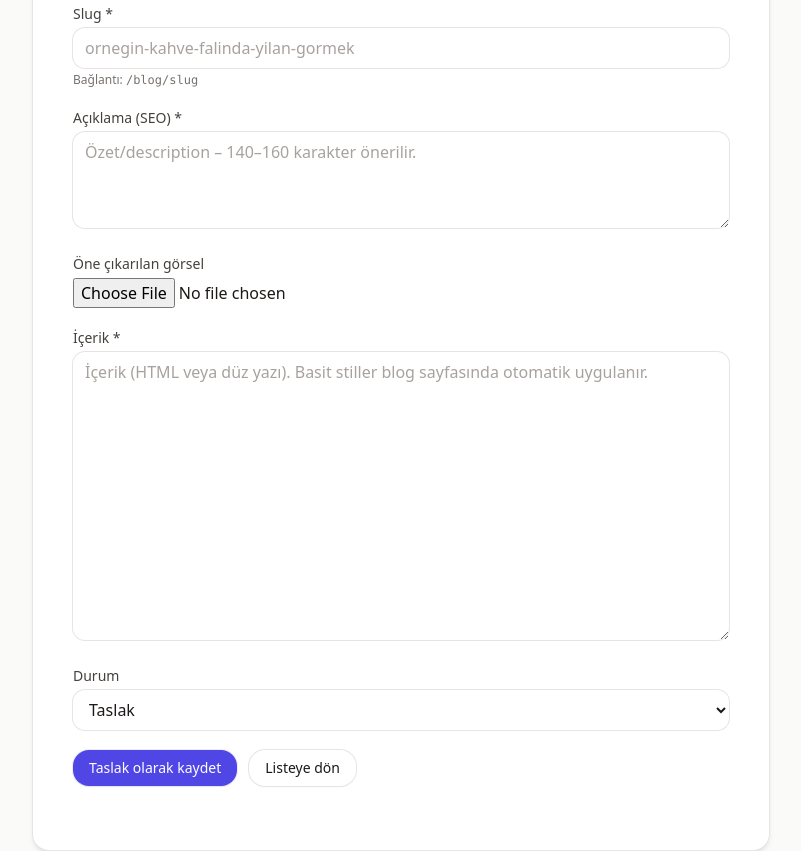
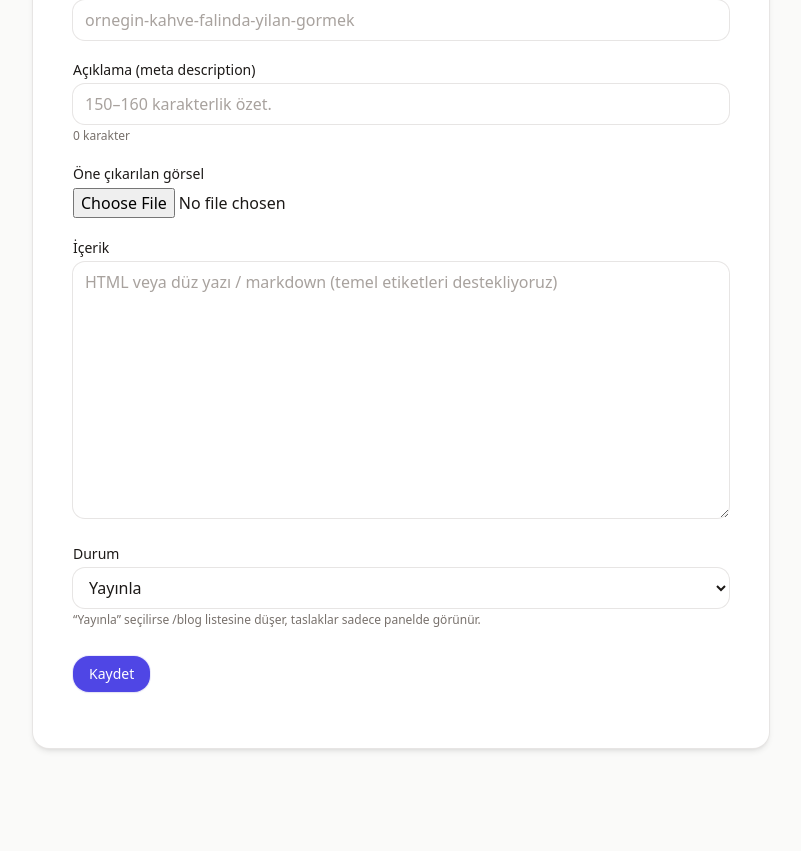
Before and after one commit to kuleliworks/kahve-fali, a Next.js app: page /panel/blog/yeni in a window 1280 px wide. Shown: the part 440-1291 px from the top of the page, without its empty margins (239-1040 px from the left). Built offline with nearby package versions, Linux system fonts and the light colour scheme.

Commit message:
Update NewPostClient.tsx

```diff
--- a/app/panel/blog/yeni/NewPostClient.tsx
+++ b/app/panel/blog/yeni/NewPostClient.tsx
@@ -1,25 +1,20 @@
 "use client";
 
-import { useEffect, useMemo, useRef, useState } from "react";
-import { useRouter } from "next/navigation";
+import { useState, useMemo } from "react";
+import { useRouter, useSearchParams } from "next/navigation";
 import BlogImageUpload from "@/components/BlogImageUpload";
 
-/** ---------- Yardımcılar ---------- */
-
-// Türkçe karakterleri normalize edip güvenli slug üret
-function normalizeTr(input: string): string {
+/** TR karakterleri normalize edip güvenli slug üretir */
+function slugifyTr(input: string) {
   const map: Record<string, string> = {
     ç: "c", ğ: "g", ı: "i", i: "i", İ: "i", ö: "o", ş: "s", ü: "u",
     Ç: "c", Ğ: "g", I: "i", Ö: "o", Ş: "s", Ü: "u",
   };
-  return input
+  const norm = input
     .split("")
     .map((ch) => map[ch] ?? ch)
     .join("");
-}
-
-function slugify(raw: string): string {
-  return normalizeTr(raw)
+  return norm
     .toLowerCase()
     .replace(/[^a-z0-9\s-]/g, "")
     .replace(/\s+/g, "-")
@@ -27,285 +22,223 @@ function slugify(raw: string): string {
     .replace(/^-+|-+$/g, "");
 }
 
-// fetch + timeout + güvenli JSON
-async function fetchJson<T = any>(
-  input: RequestInfo,
-  init: RequestInit = {},
-  timeoutMs = 15000
-): Promise<{ ok: boolean; status: number; data: T | null; error?: string }> {
-  const ctrl = new AbortController();
-  const id = setTimeout(() => ctrl.abort(), timeoutMs);
-
-  try {
-    const res = await fetch(input, { ...init, signal: ctrl.signal, cache: "no-store" });
-    const ct = res.headers.get("content-type") || "";
-    let data: any = null;
-
-    if (ct.includes("application/json")) {
-      try {
-        data = await res.json();
-      } catch {
-        data = null;
-      }
-    } else {
-      // JSON değilse metni alıp hata mesajı çıkar
-      const text = await res.text().catch(() => "");
-      data = text ? { message: text } : null;
-    }
-
-    return { ok: res.ok, status: res.status, data, error: (data as any)?.error };
-  } catch (err: any) {
-    return { ok: false, status: 0, data: null, error: err?.message || "İstek başarısız" };
-  } finally {
-    clearTimeout(id);
-  }
-}
-
-/** ---------- Tipler ---------- */
-type Status = "draft" | "pub";
-
-type FormState = {
+type PostDraft = {
   title: string;
   slug: string;
   description: string;
-  content: string; // HTML ya da düz yazı
-  status: Status;
-  image?: string; // upload sonucu URL
+  content: string; // HTML veya düz yazı
+  status: "draft" | "pub";
+  image?: string;
 };
 
-/** ---------- Bileşen ---------- */
 export default function NewPostClient() {
   const router = useRouter();
+  const sp = useSearchParams();
 
-  const [d, setD] = useState<FormState>({
-    title: "",
-    slug: "",
+  // ?title= ve ?slug= ile ön-doldurma (opsiyonel)
+  const initTitle = sp.get("title") || "";
+  const initSlug = sp.get("slug") || "";
+
+  const [d, setD] = useState<PostDraft>({
+    title: initTitle,
+    slug: initSlug ? slugifyTr(initSlug) : "",
     description: "",
     content: "",
-    status: "draft",
+    status: "pub",
     image: undefined,
   });
 
   const [saving, setSaving] = useState(false);
+  const [msg, setMsg] = useState<string | null>(null);
   const [err, setErr] = useState<string | null>(null);
-  const [okSlug, setOkSlug] = useState<string | null>(null); // başarı modalı
-  const [showConfirm, setShowConfirm] = useState(false);
 
-  // Başlığa göre slug önerisi (eğer kullanıcı slug alanını elle değiştirmediyse)
-  const userTouchedSlug = useRef(false);
-  useEffect(() => {
-    if (!userTouchedSlug.current) {
-      setD((p) => ({ ...p, slug: slugify(p.title || "") }));
-    }
-  }, [d.title]);
+  // Başlıktan otomatik slug öner
+  const suggestedSlug = useMemo(() => (d.title ? slugifyTr(d.title) : ""), [d.title]);
 
-  const valid = useMemo(() => {
-    if (!d.title.trim()) return false;
-    if (!d.slug.trim()) return false;
-    if (!d.description.trim()) return false;
-    if (!d.content.trim()) return false;
-    // Görsel opsiyonel, istiyorsan zorunlu yap: if (!d.image) return false;
-    return true;
-  }, [d]);
-
-  // Kaydet
-  const onSubmit = async (e: React.FormEvent) => {
+  async function handleSubmit(e: React.FormEvent) {
     e.preventDefault();
     if (saving) return;
+
     setErr(null);
+    setMsg(null);
+    setSaving(true);
 
-    // Basit doğrulama
-    if (!valid) {
-      setErr("Lütfen zorunlu alanları doldurun.");
-      return;
+    try {
+      // Zorunlu alanlar
+      const title = d.title.trim();
+      const slug = (d.slug || suggestedSlug).trim();
+      const description = d.description.trim();
+      const content = d.content.trim();
+      const status = d.status;
+
+      if (!title || !slug || !description || !content) {
+        throw new Error("Zorunlu alanlar: Başlık, Slug, Açıklama, İçerik");
       }
 
-    setSaving(true);
-    const body = {
-      title: d.title.trim(),
-      slug: d.slug.trim(),
-      description: d.description.trim(),
-      content: d.content, // HTML ya da düz yazı
-      status: d.status,
-      image: d.image, // varsa gönder
-    };
-
-    const { ok, status, data, error } = await fetchJson("/api/blog/save", {
+      // **DİKKAT**: Timeoutsız, AbortControllersız — tarayıcı abort etmesin
+      const res = await fetch("/api/blog/save", {
         method: "POST",
         headers: { "Content-Type": "application/json" },
-      body: JSON.stringify(body),
-    }, 20000);
+        cache: "no-store",
+        keepalive: true, // sayfa yenilense bile mümkünse tamamlasın
+        body: JSON.stringify({
+          title,
+          slug,
+          description,
+          content,
+          status,
+          image: d.image,
+        }),
+      });
 
-    setSaving(false);
-
-    if (!ok) {
-      if (status === 409) {
-        setErr("Bu slug zaten var. Lütfen farklı bir slug girin.");
-        return;
-      }
-      setErr(error || (data as any)?.message || "Kaydetme sırasında bir sorun oluştu.");
-      return;
+      const raw = await res.text(); // Yanıt JSON değilse okunabilir hata verelim
+      let json: any;
+      try {
+        json = JSON.parse(raw);
+      } catch {
+        throw new Error(`Geçersiz yanıt: ${raw.slice(0, 200)}`);
       }
 
-    const savedSlug =
-      (data as any)?.slug || d.slug; // API slug döndürmüyorsa formdakini kullan
+      if (!res.ok || !json?.ok) {
+        // 409 -> mükerrer slug
+        if (res.status === 409) {
+          throw new Error("Bu bağlantı (slug) zaten kullanılıyor. Lütfen farklı bir slug deneyin.");
+        }
+        throw new Error(json?.error || `İstek başarısız (HTTP ${res.status})`);
+      }
 
-    // Başarılı — küçük bir modal/alert göster
-    setOkSlug(savedSlug);
-    setShowConfirm(true);
-  };
-
-  // Başarılı modalındaki butonlar
-  const goToPost = () => {
-    if (!okSlug) return;
-    setShowConfirm(false);
-    router.push(`/blog/${encodeURIComponent(okSlug)}`);
-  };
-
-  const addAnother = () => {
-    setShowConfirm(false);
+      setMsg("İçerik kaydedildi.");
+      // Uyarı + seçenek: Görüntüle / Yeni yazı
+      const go = confirm("İçerik kaydedildi. Yazıyı görüntülemek ister misiniz?");
+      if (go) {
+        router.push(`/blog/${encodeURIComponent(json.slug)}`);
+      } else {
+        // Formu sıfırla, aynı sayfada kal
         setD({
           title: "",
           slug: "",
           description: "",
           content: "",
-      status: "draft",
+          status: "pub",
           image: undefined,
         });
-    userTouchedSlug.current = false;
-  };
+        // router.refresh(); // istersen listeyi tazelemek için /panel/blog sayfasında kullan
+      }
+    } catch (e: any) {
+      // **En önemli yer**: Abort kaynaklı hataları da yakala
+      const msg =
+        e?.name === "AbortError"
+          ? "İstek iptal edildi (ağ geçici olarak koptu ya da sayfa değişti). Tekrar deneyin."
+          : e?.message || "Bilinmeyen bir hata oluştu.";
+      setErr(msg);
+    } finally {
+      setSaving(false);
+    }
+  }
 
   return (
-    <section className="mx-auto w-full max-w-3xl px-4 py-10">
-      <h1 className="text-2xl font-semibold tracking-tight">Yeni Blog Yazısı</h1>
+    <div className="mx-auto max-w-3xl px-4 py-8">
+      <h1 className="text-2xl font-semibold">Yeni Blog Yazısı</h1>
       <p className="mt-2 text-sm text-stone-600">
-        Başlık, açıklama, içerik ve görseli ekleyip yayına alabilirsin. Yayınla yerine taslak olarak da kaydedebilirsin.
+        Zorunlu: Başlık, Slug, Açıklama, İçerik. Durum “Yayınla” ise /blog listesine düşer.
       </p>
 
-      <form onSubmit={onSubmit} className="mt-6 space-y-5">
-        {/* Başlık */}
+      <form className="mt-6 space-y-5" onSubmit={handleSubmit}>
         <div>
-          <label className="block text-sm font-medium text-stone-700">Başlık *</label>
+          <label className="block text-sm font-medium">Başlık</label>
           <input
             className="input mt-1"
             placeholder="Örn: Kahve Falında Yılan Görmek"
             value={d.title}
             onChange={(e) => setD({ ...d, title: e.target.value })}
           />
+          {d.title && (
+            <div className="mt-1 text-xs text-stone-500">
+              Önerilen slug: <code>{suggestedSlug}</code>
+            </div>
+          )}
         </div>
 
-        {/* Slug */}
         <div>
-          <label className="block text-sm font-medium text-stone-700">Slug *</label>
+          <label className="block text-sm font-medium">Slug (bağlantı)</label>
           <input
             className="input mt-1"
             placeholder="ornegin-kahve-falinda-yilan-gormek"
             value={d.slug}
-            onChange={(e) => {
-              userTouchedSlug.current = true;
-              setD({ ...d, slug: slugify(e.target.value) });
+            onChange={(e) => setD({ ...d, slug: slugifyTr(e.target.value) })}
+            onBlur={() => {
+              if (!d.slug && suggestedSlug) setD({ ...d, slug: suggestedSlug });
             }}
-          />
-          <p className="mt-1 text-xs text-stone-500">
-            Bağlantı: <code>/blog/{d.slug || "slug"}</code>
-          </p>
-        </div>
-
-        {/* Açıklama */}
-        <div>
-          <label className="block text-sm font-medium text-stone-700">Açıklama (SEO) *</label>
-          <textarea
-            className="input mt-1 h-24"
-            placeholder="Özet/description – 140–160 karakter önerilir."
-            value={d.description}
-            onChange={(e) => setD({ ...d, description: e.target.value })}
           />
         </div>
 
-        {/* Görsel yükleme */}
         <div>
-          <label className="block text-sm font-medium text-stone-700">Öne çıkarılan görsel</label>
+          <label className="block text-sm font-medium">Açıklama (meta description)</label>
+          <input
+            className="input mt-1"
+            placeholder="150–160 karakterlik özet."
+            value={d.description}
+            onChange={(e) => setD({ ...d, description: e.target.value })}
+            maxLength={220}
+          />
+          <div className="mt-1 text-xs text-stone-500">{d.description.length} karakter</div>
+        </div>
+
+        <div>
+          <label className="block text-sm font-medium">Öne çıkarılan görsel</label>
           <div className="mt-1">
-            <BlogImageUpload
-              onDone={(url) => setD({ ...d, image: url })}
-            />
+            <BlogImageUpload onDone={(url) => setD({ ...d, image: url })} />
           </div>
           {d.image && (
-            <div className="mt-3 rounded-xl border border-stone-200 p-2">
+            <div className="mt-2">
               {/* eslint-disable-next-line @next/next/no-img-element */}
               <img
                 src={d.image}
-                alt="Ön izleme"
-                className="h-44 w-full rounded-lg object-cover"
-                loading="lazy"
+                alt="Önizleme"
+                className="h-40 w-full rounded-lg object-cover ring-1 ring-stone-200"
               />
-              <div className="mt-2 text-xs text-stone-600 break-all">{d.image}</div>
             </div>
           )}
         </div>
 
-        {/* İçerik */}
         <div>
-          <label className="block text-sm font-medium text-stone-700">İçerik *</label>
+          <label className="block text-sm font-medium">İçerik</label>
           <textarea
-            className="input mt-1 h-72"
-            placeholder="İçerik (HTML veya düz yazı). Basit stiller blog sayfasında otomatik uygulanır."
+            className="input mt-1 h-64"
+            placeholder="HTML veya düz yazı / markdown (temel etiketleri destekliyoruz)"
             value={d.content}
             onChange={(e) => setD({ ...d, content: e.target.value })}
           />
         </div>
 
-        {/* Durum */}
         <div>
-          <label className="block text-sm font-medium text-stone-700">Durum</label>
+          <label className="block text-sm font-medium">Durum</label>
           <select
             className="input mt-1"
             value={d.status}
-            onChange={(e) => setD({ ...d, status: (e.target.value as Status) || "draft" })}
+            onChange={(e) => setD({ ...d, status: e.target.value as "draft" | "pub" })}
           >
+            <option value="pub">Yayınla</option>
             <option value="draft">Taslak</option>
-            <option value="pub">Yayınla</option>
           </select>
+          <p className="mt-1 text-xs text-stone-500">
+            “Yayınla” seçilirse /blog listesine düşer, taslaklar sadece panelde görünür.
+          </p>
         </div>
 
-        {/* Hata ve Aksiyonlar */}
-        {err && <div className="rounded-lg border border-red-200 bg-red-50 p-3 text-sm text-red-700">{err}</div>}
+        {err && <p className="text-sm text-red-600">{err}</p>}
+        {msg && <p className="text-sm text-emerald-600">{msg}</p>}
 
-        <div className="flex items-center gap-3">
+        <div className="pt-2">
           <button
             type="submit"
-            className="btn btn-primary"
-            disabled={!valid || saving}
+            disabled={saving}
+            className="btn btn-primary disabled:opacity-60"
           >
-            {saving ? "Kaydediliyor..." : d.status === "pub" ? "Yayınla" : "Taslak olarak kaydet"}
-          </button>
-
-          <button
-            type="button"
-            className="btn btn-ghost"
-            onClick={() => router.push("/panel/blog")}
-            disabled={saving}
-          >
-            Listeye dön
+            {saving ? "Kaydediliyor…" : "Kaydet"}
           </button>
         </div>
       </form>
-
-      {/* Başarı modalı */}
-      {showConfirm && okSlug && (
-        <div className="fixed inset-0 z-50 flex items-center justify-center bg-black/40 p-4">
-          <div className="w-full max-w-md rounded-2xl bg-white p-6 shadow-xl">
-            <div className="text-lg font-semibold">İşlem başarılı</div>
-            <p className="mt-2 text-sm text-stone-700">
-              Yazı başarıyla kaydedildi.
-            </p>
-            <div className="mt-5 flex items-center justify-end gap-2">
-              <button className="btn btn-ghost" onClick={addAnother}>Yeni yazı ekle</button>
-              <button className="btn btn-primary" onClick={goToPost}>Yazıyı gör</button>
     </div>
-          </div>
-        </div>
-      )}
-    </section>
   );
 }
```
Lines whose indentation alone changed are shown as unchanged.
